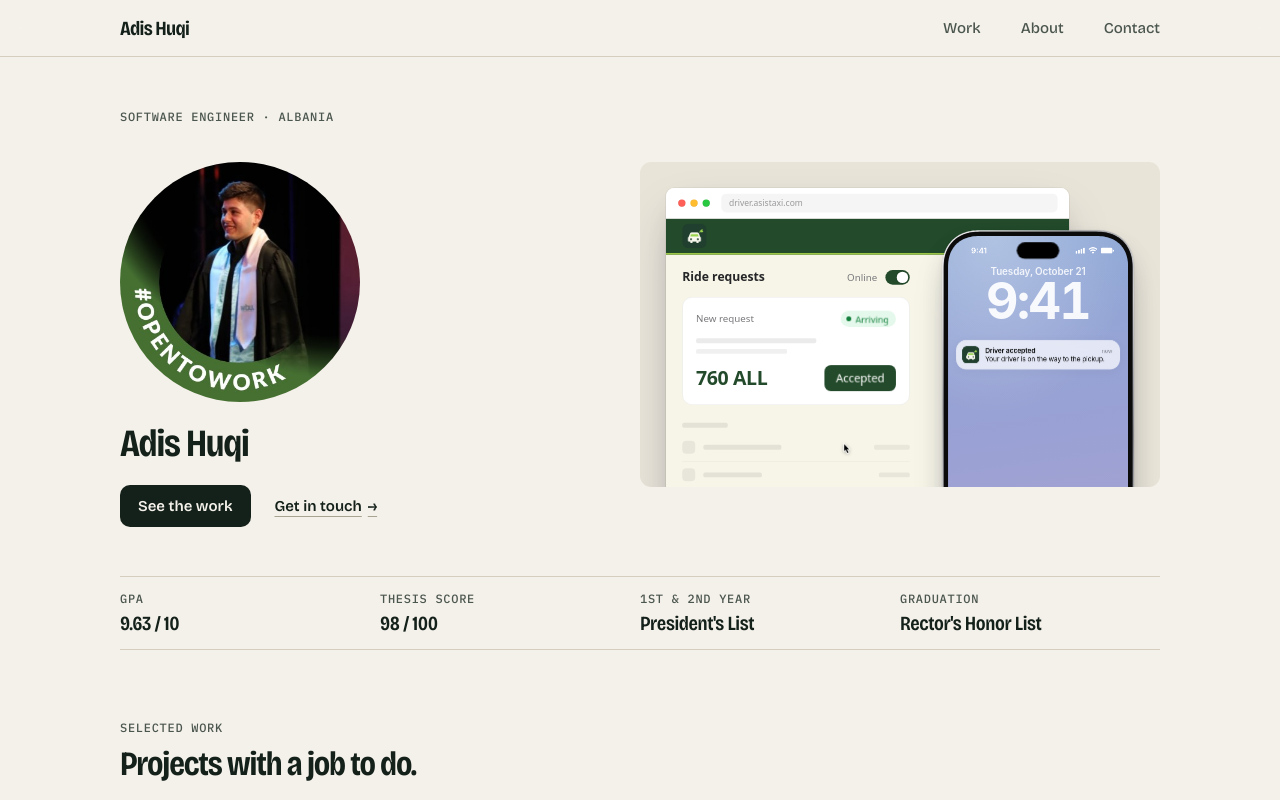
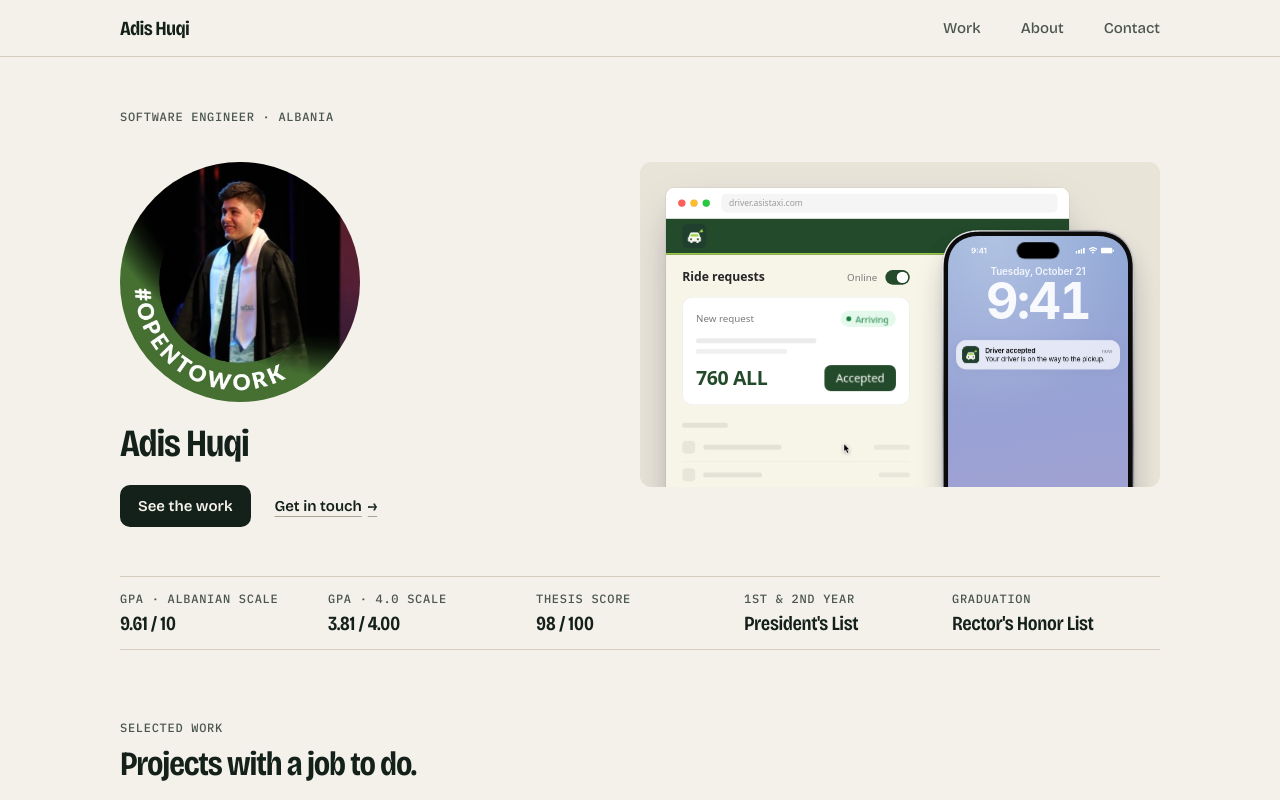
Before and after one commit to AdisHuqi/adis-huqi-portfolio, a React (Vite) app: page / in a window 1280 px wide. Shown: the top 800 px of the page. Built offline with nearby package versions, Linux system fonts and the light colour scheme.

Commit message:
Correct Albanian GPA and add GPA on four-point scale

```diff
--- a/src/data/profile.ts
+++ b/src/data/profile.ts
@@ -14,14 +14,15 @@ export const profile = {
     "I build web applications, mobile apps, and practical business software — from ride booking and store sales to event ticketing and rental management.",
 
   intro: [
-    "I'm a Software Engineering graduate of Western Balkans University in Albania (2026), where I finished with a 9.63/10 GPA, President's List honors in my first two years, and the Rector's Honor List at graduation.",
+    "I'm a Software Engineering graduate of Western Balkans University in Albania (2026), where I finished with a GPA of 9.61/10 (Albanian scale) and 3.81/4.00 on the 4.0 scale. I earned President's List honors in my first two years and the Rector's Honor List at graduation.",
     "I'm currently pursuing a master's degree in Software Engineering at the Canadian Institute of Technology (CIT).",
     "Most of what I build starts from an actual operational problem — a driver who needs to see fares in Lek, a cashier who needs a barcode scanner to just work, an organizer who needs to manage event tickets. I like the unglamorous parts: schemas, auth, and the interface someone will actually use under pressure.",
   ],
 
   // Real, verifiable facts only — no invented metrics.
   credentials: [
-    { label: "GPA", value: "9.63 / 10" },
+    { label: "GPA · Albanian scale", value: "9.61 / 10" },
+    { label: "GPA · 4.0 scale", value: "3.81 / 4.00" },
     { label: "Thesis score", value: "98 / 100" },
     { label: "1st & 2nd year", value: "President's List" },
     { label: "Graduation", value: "Rector's Honor List" },
@@ -39,7 +40,7 @@ export const profile = {
       title: "B.Sc. Software Engineering",
       place: "Western Balkans University, Albania",
       detail:
-        "Graduated with a 9.63/10 GPA. Bachelor thesis: “Design and Implementation of a Cross-Platform Event Ticketing System with Mobile Application and Web Administration Panel,” presented with a score of 98/100.",
+        "Graduated with a GPA of 9.61/10 (Albanian scale) and 3.81/4.00 on the 4.0 scale. Bachelor thesis: “Design and Implementation of a Cross-Platform Event Ticketing System with Mobile Application and Web Administration Panel,” presented with a score of 98/100.",
     },
   ],
 
--- a/src/index.css
+++ b/src/index.css
@@ -382,7 +382,7 @@ h3 {
 /* ---- Facts ---- */
 .facts {
   display: grid;
-  grid-template-columns: repeat(4, minmax(0, 1fr));
+  grid-template-columns: repeat(5, minmax(0, 1fr));
 }
 
 .facts div {
```
